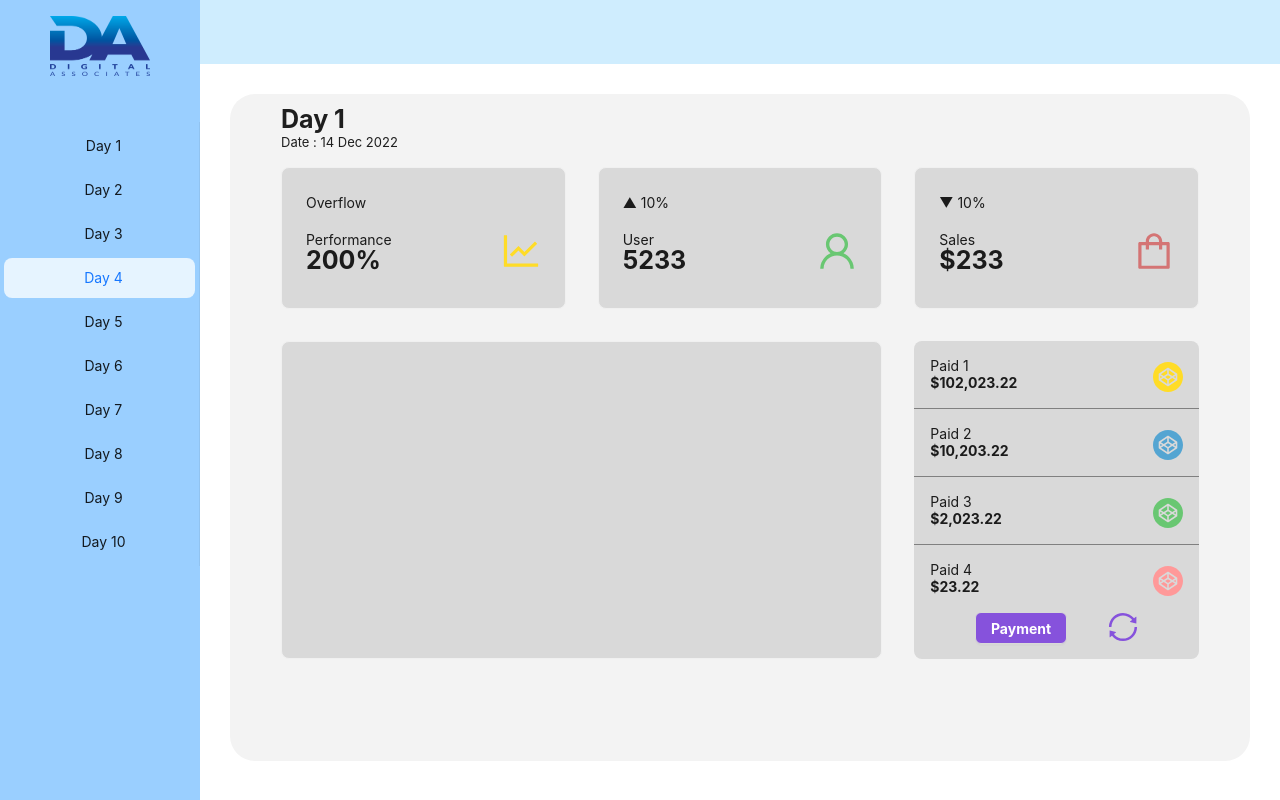
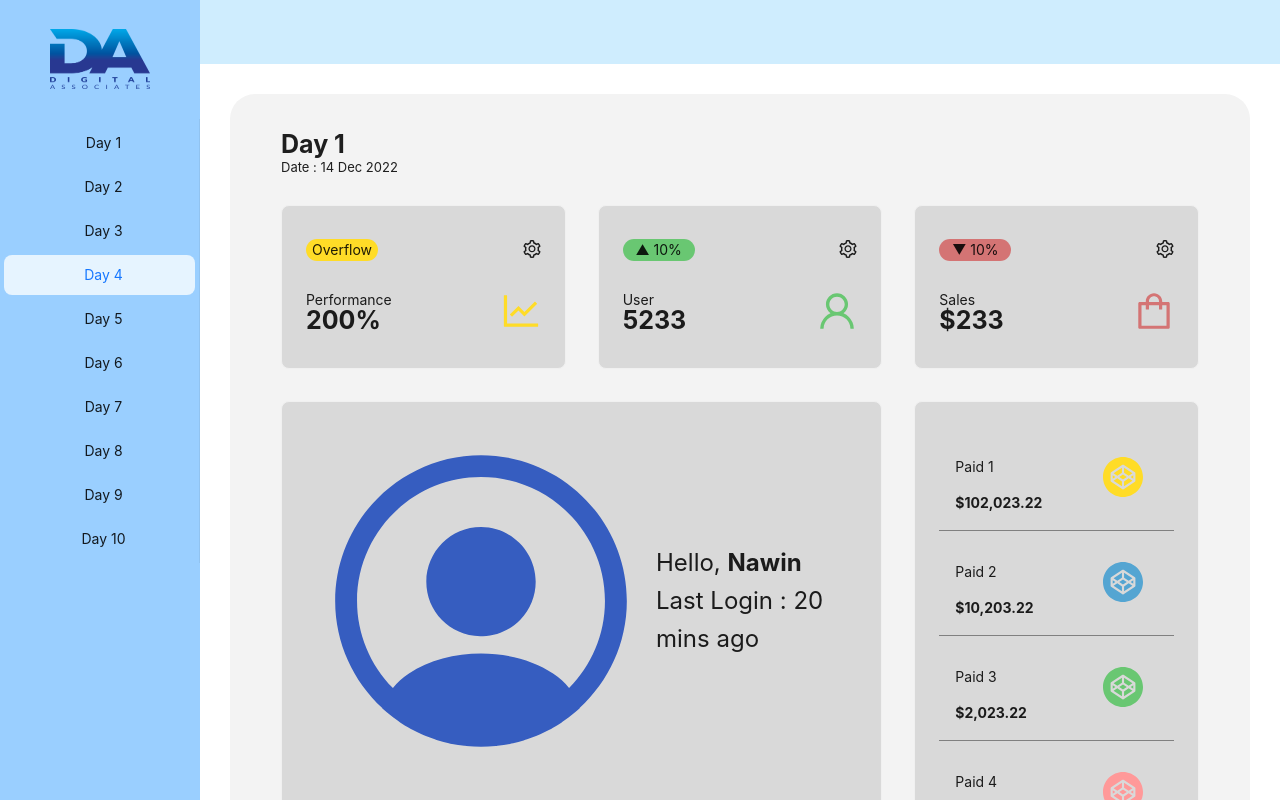
Before and after one commit to nawinva34/FrontEnd, a React (Create React App) app: page /Test1 in a window 1280 px wide. Shown: the top 800 px of the page. Built offline with nearby package versions, Linux system fonts and the light colour scheme.

Commit message:
no message

```diff
--- a/src/component/Carditem.js
+++ b/src/component/Carditem.js
@@ -1,22 +1,29 @@
-import { Button, Space } from 'antd';
-import { Link } from "react-router-dom";
-import pathHome from '../utils/data';
-import '../style/App.css';
+import pathHome from "../utils/data";
+import "../style/App.css";
+import { useNavigate } from "react-router-dom";
 
-const Carditem = () =>
+const CardItem = () => {
+  let navigate = useNavigate();
+
+  const HandleClick = (path, e) => {
+    navigate(path);
+    console.log(e);
+  };
+
+  return (
     <>
       {pathHome.map((d) => {
         return (
-                <div class="card">
-                    <span>
-                        <div style={{ border: "1px solid white", borderRadius: "50%", width: "200px", height: "200px", background: "white" }}>
-                            <Link to={d.path}><Button type="link"><br></br><br></br><h1 style={{ color: "black" }}>{d.text}</h1></Button></Link>
+          <div className="card" onClick={(e) => HandleClick(d.path, e)}>
+            <div className="card-inner">
+              <h1 style={{ color: "black" }}>{d.text}</h1>
             </div>
-                        <p style={{ color: "black" }}>{d.date}</p>
-                    </span>
+            <p className="Date">{d.date}</p>
           </div>
         );
       })}
     </>
+  );
+};
 
-export default Carditem;
+export default CardItem;
--- a/src/container/App.js
+++ b/src/container/App.js
@@ -1,6 +1,6 @@
 import '../style/App.css';
 import { useState } from 'react';
-import Carditem from '../component/Carditem';
+import CardItem from '../component/CardItem';
 
 function App() {
 
@@ -11,15 +11,14 @@ function App() {
 
   return (
     <>
-      <div style={{ justifyContent: "center", display: "flex" }}>
+      <div className='CardFirst' >
         <h2 style={{ minHeight: "50px" }}>{textInput}</h2>
       </div>
-      <div style={{ justifyContent: "center", display: "flex" }}>
+      <div className='CardFirst' >
         <h2>Name : <input value={textInput} onChange={onChangeInput}></input></h2>
       </div>
-
-      <div style={{ justifyContent: "center", display: "flex", flexWrap: "wrap", padding: "50px" }}>
-        <Carditem />
+      <div className='CardItem'>
+        <CardItem />
       </div>
     </>
   )
--- a/src/layout/Sidebar.js
+++ b/src/layout/Sidebar.js
@@ -1,10 +1,12 @@
 import "../style/Sidebar.css";
 import React from "react";
 import da from "../img/da.png";
+import profilecircle from "../img/profilecircle.svg";
 import { Col, Row, Button } from "antd";
 import { Card } from "antd";
 import {
   WalletOutlined,
+  SettingOutlined,
   SyncOutlined,
   CodepenCircleOutlined,
   AppstoreOutlined,
@@ -47,22 +49,13 @@ const Sidebar = () => {
           background: "#9acfff",
           color: "#ffffff",
           overflow: "auto",
+          width: "368px",
           height: "100vh",
           position: "fixed",
-          left: 0,
-          top: 0,
-          bottom: 0,
           textAlign: "center",
         }}
       >
-        <div
-          style={{
-            height: 90,
-            margin: 16,
-            textAlign: "center",
-            // background: 'rgba(255, 255, 255, 0.2)',
-          }}
-        >
+        <div className="IconDa">
           <img style={{ width: "100px", height: "60px" }} src={da}></img>
         </div>
         <Menu
@@ -94,7 +87,6 @@ const Sidebar = () => {
           <div
             style={{
               padding: "1% 5% 10% 5%",
-              // textAlign: 'center',
               background: "#f3f3f3",
               borderRadius: "25px",
             }}
@@ -111,26 +103,22 @@ const Sidebar = () => {
                 {dataDashboard.map((e) => {
                   return (
                     <Col span={8}>
-                      <Card
-                        style={{
-                          width: "100%",
-                          height: "100%",
-                          background: "#d9d9d9",
-                        }}
-                      >
-                        <p style={{paddingBottom: "15px"}}>{e.top}</p>
-                        <p style={{ marginBottom: "0px", marginBottom: "-30px" }}>
-                          {e.title}
-                        </p>
-                        <div style={{ display: "flex", justifyContent: "space-between"}}>
-                          <b style={{ fontSize: "25px" , paddingTop : "20px"}}>{e.Number}</b>
-                          <icon
-                            style={{
-                              color: e.color,
-                              fontSize: "40px",
-
-                            }}
+                      <Card className="CardMain">
+                        <div className="HeaderText">
+                          <p
+                            className="Status"
+                            style={{ backgroundColor: e.color }}
                           >
+                            {e.top}
+                          </p>
+                          <SettingOutlined className="Setting" />
+                        </div>
+                        <p style={{ marginBottom: "-30px" }}>{e.title}</p>
+                        <div className="Container">
+                          <b style={{ fontSize: "25px", paddingTop: "20px" }}>
+                            {e.Number}
+                          </b>
+                          <icon style={{ color: e.color, fontSize: "40px" }}>
                             {e.icon}
                           </icon>
                         </div>
@@ -139,112 +127,58 @@ const Sidebar = () => {
                   );
                 })}
                 <Col span={16}>
-                  <Card
-                    style={{
-                      width: "100%",
-                      height: "100%",
-                      background: "#d9d9d9",
-                    }}
-                  ></Card>
+                  <Card className="CardMain">
+                    <div className="Card16">
+                      <img className="ImgAcc" src={profilecircle}></img>
+                      <div>
+                        <span className="Text16">
+                          Hello, <b>Nawin</b>
+                        </span>
+                        <p className="Text16">Last Login : 20 mins ago</p>
+                      </div>
+                    </div>
+                  </Card>
                 </Col>
                 <Col span={8}>
-                  <div
-                    style={{
-                      width: "100%",
-                      height: "100%",
-                      background: "#d9d9d9",
-                      padding: "0px",
-                      borderRadius: "8px",
-                    }}
-                  >
-                    <div
-                      style={{
-                        borderBottom: "1px solid gray",
-                        padding: "16px 16px",
-                        display: "flex",
-                        justifyContent: "space-between",
-                      }}
-                    >
+                  <Card className="CardMain">
+                    <div className="Paid1">
                       <div>
                         <p>Paid 1</p>
-                        <p>
-                          <b>$102,023.22</b>
-                        </p>
+                        <b>$102,023.22</b>
                       </div>
                       <CodepenCircleOutlined
-                        style={{
-                          fontSize: "30px",
-                          paddingTop: "5px",
-                          color: "#FFDC27",
-                        }}
+                        className="Icon"
+                        style={{ color: "#FFDC27" }}
                       />
                     </div>
-                    <div
-                      style={{
-                        paddingTop: "12px",
-                        borderBottom: "1px solid gray",
-                        padding: "16px 16px",
-                        display: "flex",
-                        justifyContent: "space-between",
-                      }}
-                    >
+                    <div className="Paid1">
                       <div>
                         <p>Paid 2</p>
-                        <p>
-                          <b>$10,203.22</b>
-                        </p>
+                        <b>$10,203.22</b>
                       </div>
                       <CodepenCircleOutlined
-                        style={{
-                          fontSize: "30px",
-                          paddingTop: "5px",
-                          color: "#54A5D2",
-                        }}
+                        className="Icon"
+                        style={{ color: "#54A5D2" }}
                       />
                     </div>
-                    <div
-                      style={{
-                        paddingTop: "12px",
-                        borderBottom: "1px solid gray",
-                        padding: "16px 16px",
-                        display: "flex",
-                        justifyContent: "space-between",
-                      }}
-                    >
+                    <div className="Paid1">
                       <div>
                         <p>Paid 3</p>
-                        <p>
-                          <b>$2,023.22</b>
-                        </p>
+                        <b>$2,023.22</b>
                       </div>
                       <CodepenCircleOutlined
-                        style={{
-                          fontSize: "30px",
-                          paddingTop: "5px",
-                          color: "#69C772",
-                        }}
+                        className="Icon"
+                        style={{ color: "#69C772" }}
                       />
                     </div>
-                    <div
-                      style={{
-                        paddingTop: "12px",
-                        display: "flex",
-                        justifyContent: "space-between",
-                        padding: "16px 16px",
-                      }}
-                    >
+                    <div className="Paid4">
                       <div>
                         <p>Paid 4</p>
-                        <p>
-                          <b>$23.22</b>
-                        </p>
+                        <b>$23.22</b>
                       </div>
                       <CodepenCircleOutlined
-                        style={{
-                          fontSize: "30px",
-                          paddingTop: "5px",
-                          color: "#FF9999",
-                        }}
+                        className="Icon"
+                        style={{ color: "#FF9999" }}
                       />
                     </div>
                     <div
@@ -261,7 +195,7 @@ const Sidebar = () => {
                         style={{ fontSize: "30px", color: "#8652DC" }}
                       />
                     </div>
-                  </div>
+                  </Card>
                 </Col>
               </Row>
             </div>
--- a/src/style/App.css
+++ b/src/style/App.css
@@ -1,11 +1,42 @@
 .card {
-  height: 250px;
-  width: 200px;
+  height: 303px;
+  width: 236px;
   border: 1px solid none;
-  border-radius: 20px;
+  border-radius: 25px;
   padding: 10px;
   text-align: center;
   background-color: #d0eeff;
   color: white;
   margin: 20px;
 }
+
+.card-inner {
+  border: 1px solid white;
+  border-radius: 50%;
+  width: 194px;
+  height: 194px;
+  background: white;
+  display: flex;
+  justify-content: center;
+  align-items: center;
+  margin: 22px 22px 0px 22px;
+}
+
+.CardFirst {
+  justify-content: center;
+  display: flex;
+}
+
+.CardItem {
+  justify-content: center;
+  display: flex;
+  flex-wrap: wrap;
+  padding: 50px;
+}
+
+.Date {
+  color: black;
+  padding-top: 34px;
+  font-size: 20px;
+  margin: 0px;
+}
--- a/src/style/Sidebar.css
+++ b/src/style/Sidebar.css
@@ -1,75 +1,81 @@
-.navigate {
-  position: fixed;
-  width: 15%;
-  height: 100%;
-  background-color: aliceblue;
-  /* background-image: linear-gradient(135deg, rgba(25, 136, 247, 1) 0%, rgba(24, 247, 232, 1) 77%); */
-  background-image: linear-gradient(
-    135deg,
-    rgba(25, 136, 247, 0.38) 13%,
-    rgba(247, 25, 136, 1) 100%
-  );
-  transition: 0.5s;
-  overflow: hidden;
+:where(.css-dev-only-do-not-override-1hyej8k).ant-card .ant-card-body {
+  padding: 12px;
+  border-radius: 20px;
 }
 
-.navigate ul {
-  position: relative;
-  margin: 0;
-  padding: 0;
-  top: 2%;
-  left: 0;
+.CardMain {
   width: 100%;
-}
-.navigate ul li {
-  /* font-weight: bold; */
-  color: #999;
-  margin-left: 8px;
-}
-.navigate ul li:hover {
-  background-color: #7fcbcd;
-}
-.navigate ul li:nth-child(1):hover {
-  background: transparent;
+  height: 100%;
+  background: #d9d9d9;
 }
 
-.navigate ul li a {
-  position: relative;
-  display: block;
-  width: 100%;
+.Container {
   display: flex;
-  text-decoration: none;
-  font-size: 20px;
-  color: rgb(0, 0, 0);
-}
-.navigate ul li a .icon {
-  font-size: 20px;
-  min-width: 80px;
-  height: 60px;
-  line-height: 60px;
-  text-align: center;
-  color: rgb(0, 0, 0);
-}
-.navigate ul li a .icon .fa {
-  color: beige;
-  font-size: 30px;
-}
-.navigate ul li a .title {
-  font-size: 20px;
-  position: relative;
-  display: block;
-  padding: 0 10px;
-  height: 60px;
-  line-height: 60px;
-  white-space: normal;
+  justify-content: space-between;
 }
 
-p {
-  margin-top: 0;
-  margin-bottom: 0;
+.Paid1 {
+  border-bottom: 1px solid gray;
+  padding: 16px 16px;
+  display: flex;
+  justify-content: space-between;
 }
 
-:where(.css-dev-only-do-not-override-1hyej8k).ant-card .ant-card-body {
-  padding: 12px;
-  border-radius: 0 0 8px 8px;
+.Paid4 {
+  padding: 16px 16px;
+  display: flex;
+  justify-content: space-between;
 }
+
+.Icon {
+  font-size: 40px;
+  padding-top: 15px;
+  margin-right: 15px;
+}
+
+.IconDa {
+  height: 90px;
+  margin-top: 29px;
+  text-align: center;
+}
+
+.HeaderText {
+  display: flex;
+  justify-content: space-between;
+}
+
+.Status {
+  display: flex;
+  justify-content: center;
+  border: 1px solid none;
+  border-radius: 20px;
+  background-color: e.color;
+  width: 72px;
+  height: 22px;
+  margin-top: 9px;
+}
+
+.Setting {
+  margin-top: 10px;
+  font-size: 18px;
+}
+
+.Card16 {
+  width: 100%;
+  height: 100%;
+  background: #d9d9d9;
+  display: flex;
+  justify-content: space-between;
+  align-items: center;
+}
+
+.ImgAcc {
+  width: 350px;
+  height: 350px;
+}
+
+
+.Text16 {
+  margin: 0px;
+  font-size: 24px;
+}
--- a/src/utils/data.js
+++ b/src/utils/data.js
@@ -1,60 +1,60 @@
 const pathHome = [
     {
         id: 1,
-        text: 'Test1',
+        text: 'Day 1',
         path: '/test1',
         date: '13 Dec 22',
     },
     {
         id: 2,
-        text: 'Test2',
+        text: 'Day 2',
         path: '/test2',
         date: '14 Dec 22',
     },
     {
         id: 3,
-        text: 'Test3',
+        text: 'Day 3',
         path: '/test3',
         date: '15 Dec 22',
     },
     {
         id: 4,
-        text: 'Test4',
+        text: 'Day 4',
         path: '/test4',
         date: '16 Dec 22',
     },
     {
         id: 5,
-        text: 'Test5',
+        text: 'Day 5',
         path: '/test5',
         date: '17 Dec 22',
     }, {
         id: 6,
-        text: 'Test6',
+        text: 'Day 6',
         path: '/test6',
         date: '18 Dec 22',
     },
     {
         id: 7,
-        text: 'Test7',
+        text: 'Day 7',
         path: '/test7',
         date: '19 Dec 22',
     },
     {
         id: 8,
-        text: 'Test8',
+        text: 'Day 8',
         path: '/test8',
         date: '20 Dec 22',
     },
     {
         id: 9,
-        text: 'Test9',
+        text: 'Day 9',
         path: '/test9',
         date: '21 Dec 22',
     },
     {
         id: 10,
-        text: 'Test10',
+        text: 'Day 10',
         path: '/test10',
         date: '22 Dec 22',
     },
```
Also changed, not shown: src/img/profilecircle.svg (added). Lines whose indentation alone changed are shown as unchanged.
